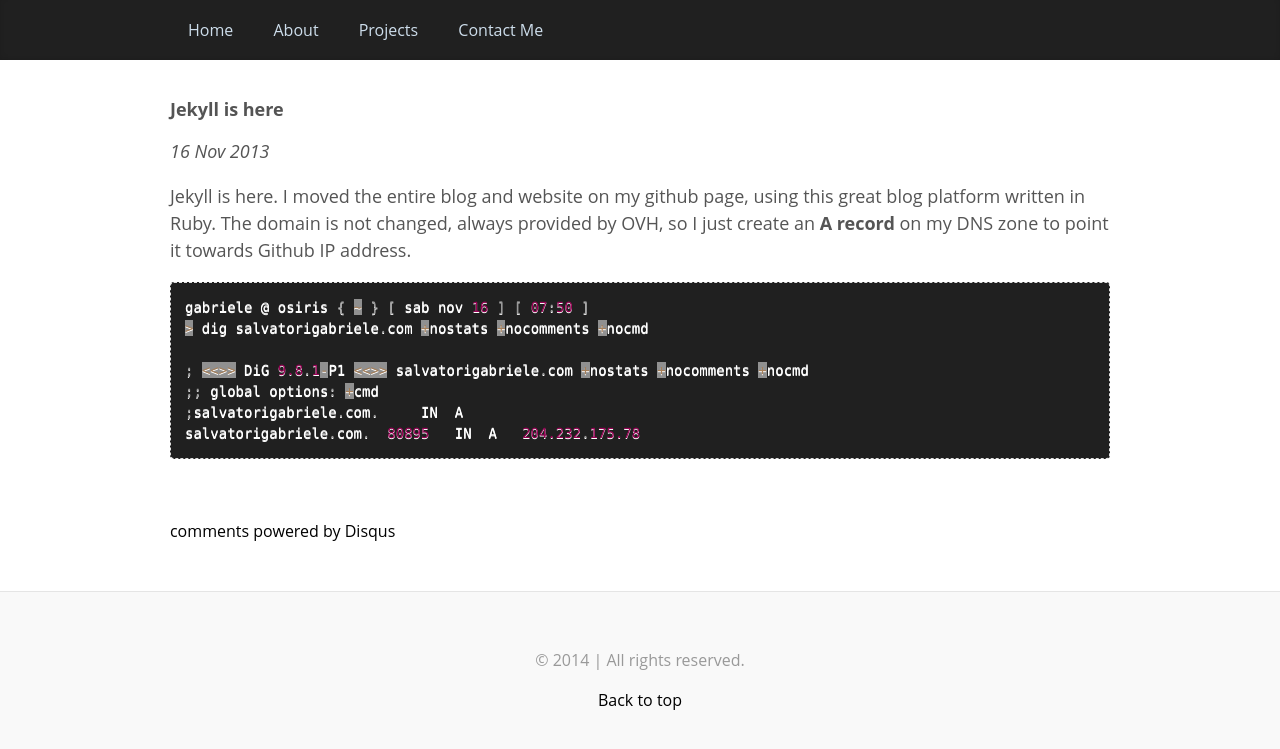
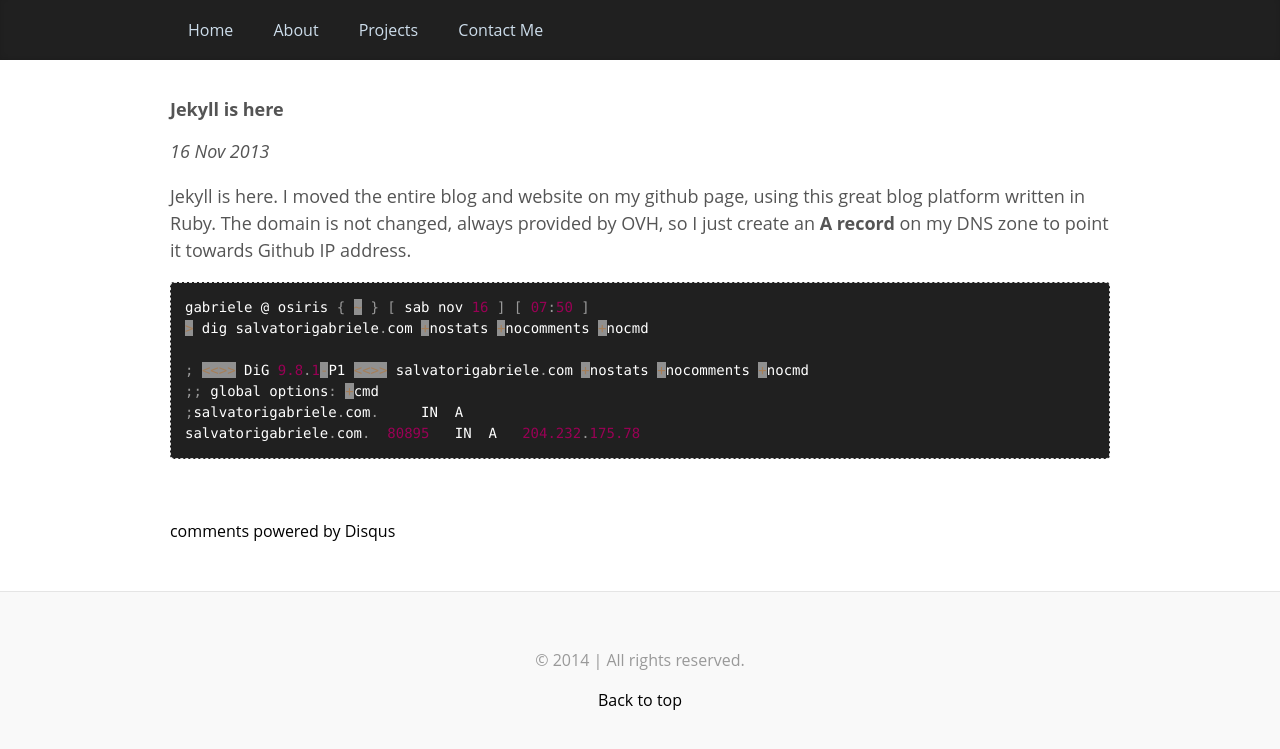
Before and after one commit to gsalvatori/salvatorigabriele.com, a Jekyll site: the page built from _posts/2013-11-16-jekyll-is-here.markdown, in a window 1280 px wide. Shown: the top 749 px of the page. Built offline with Jekyll 4.4.1, drawn with Linux system fonts in a browser that asks for light colours; nearby versions of some CDN libraries; library files that are not in the unit come from our copies; Markdown is read by kramdown in place of the engine named in the settings; comment, search, counter and statistics services are not loaded.

Commit message:
Update prism.css

```diff
--- a/css/prism.css
+++ b/css/prism.css
@@ -8,7 +8,7 @@
 code[class*="language-"],
 pre[class*="language-"] {
 	color: white;
-	text-shadow: 0 1px white;
+	/*text-shadow: 0 1px white;*/
 	font-family: Consolas, Monaco, 'Andale Mono', monospace;
 	direction: ltr;
 	text-align: left;
```
